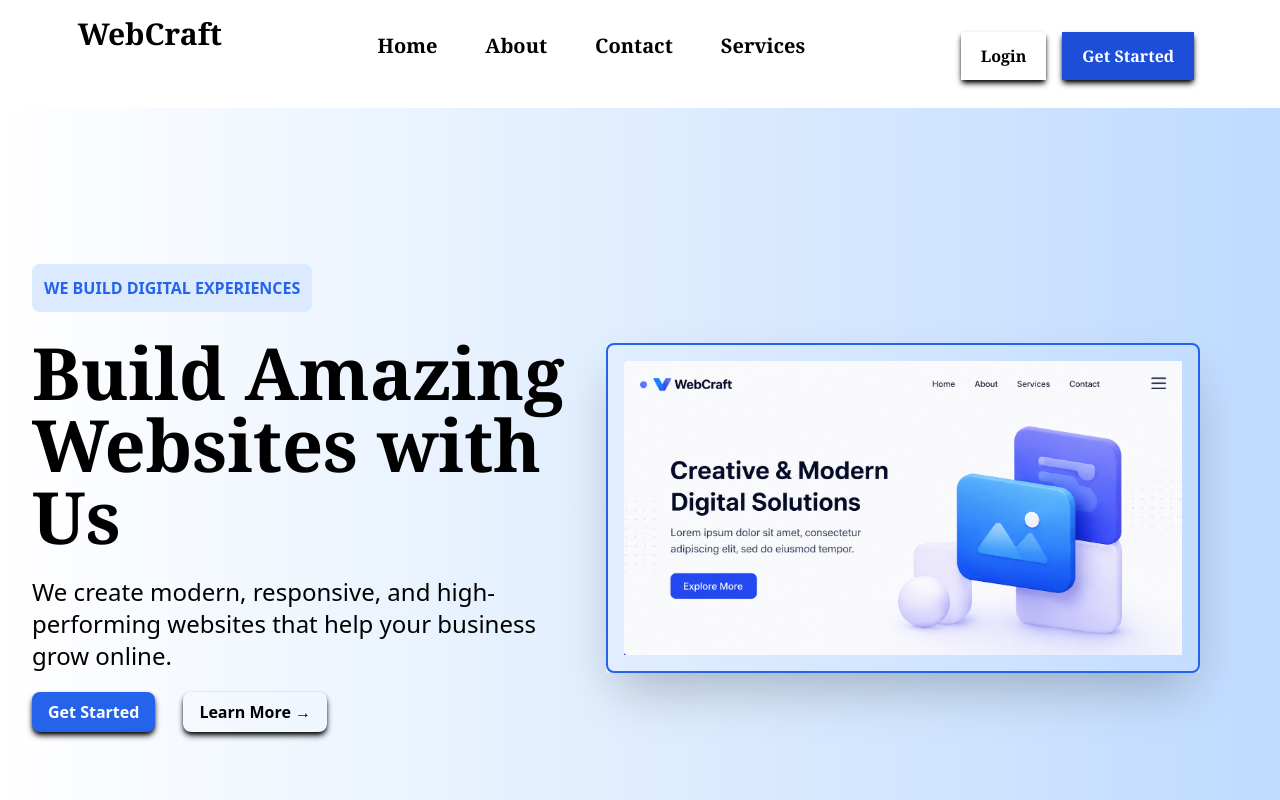
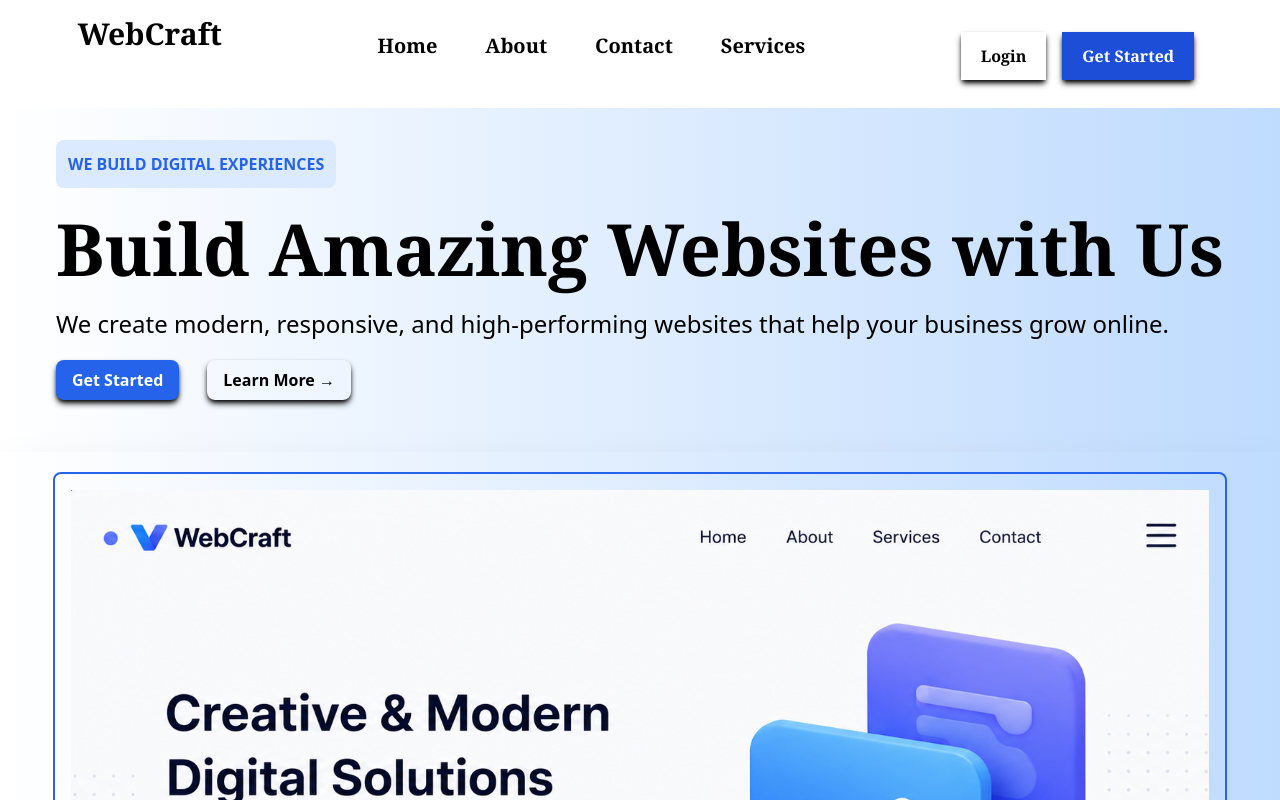
Before and after one commit to sakshimaurya7/landing-page, a React (Vite) app: page / in a window 1280 px wide. Shown: the top 800 px of the page. Built offline with nearby package versions, Linux system fonts and the light colour scheme.

Commit message:
add responsive design

```diff
--- a/src/pages/About.jsx
+++ b/src/pages/About.jsx
@@ -29,7 +29,7 @@ function About(){
             <div className="flex flex-col justify-around m-3 gap-5 sm:flex-col md:flex-col lg:flex-row">
                 <section className="shadow-md shadow-slate-800 p-3 rounded-lg">
                     <div className="flex justify-between">
-                        <img src="./src/assets/q1.jpg" alt="Quality" className="w-16 h-auto my-auto" />
+                        <img src="./src/assets/q1.jpg" alt="Quality" className="w-1/6 h-auto my-auto" />
                         <span>
                             <h2 className="text-2xl font-bold">Quality</h2>
                             <p>Uncompromising standards in every line of code and design.</p>
--- a/src/pages/Home.jsx
+++ b/src/pages/Home.jsx
@@ -1,6 +1,6 @@
 function Home(){
     return(
-         <div className="bg-gradient-to-r from-white to-blue-200 min-h-screen flex justify-around align-middle ">
+         <div className="bg-gradient-to-r from-white to-blue-200 min-h-screen flex flex-col after:justify-around align-middle sm:flex-col md:flex-col">
 
             <div className="p-8 my-auto mx-auto">
                 <button className="text-blue-600 font-semibold bg-blue-100 p-3 rounded-lg hover:bg-blue-600 hover:text-white hover:font-bold ">WE BUILD DIGITAL EXPERIENCES</button>
@@ -12,7 +12,7 @@ function Home(){
             </div>
 
             <div className="my-auto mr-20 w-full h-full shadow-2xl sm:flex-col ">
-                <img src="./src/assets/heropic.png" className="rounded-lg border-blue-600 border-2 p-4"/>
+                <img src="./src/assets/heropic.png" className=" w-11/12 mx-auto rounded-lg border-blue-600 border-2 p-4 my-5"/>
             </div>
 
         </div>
```
